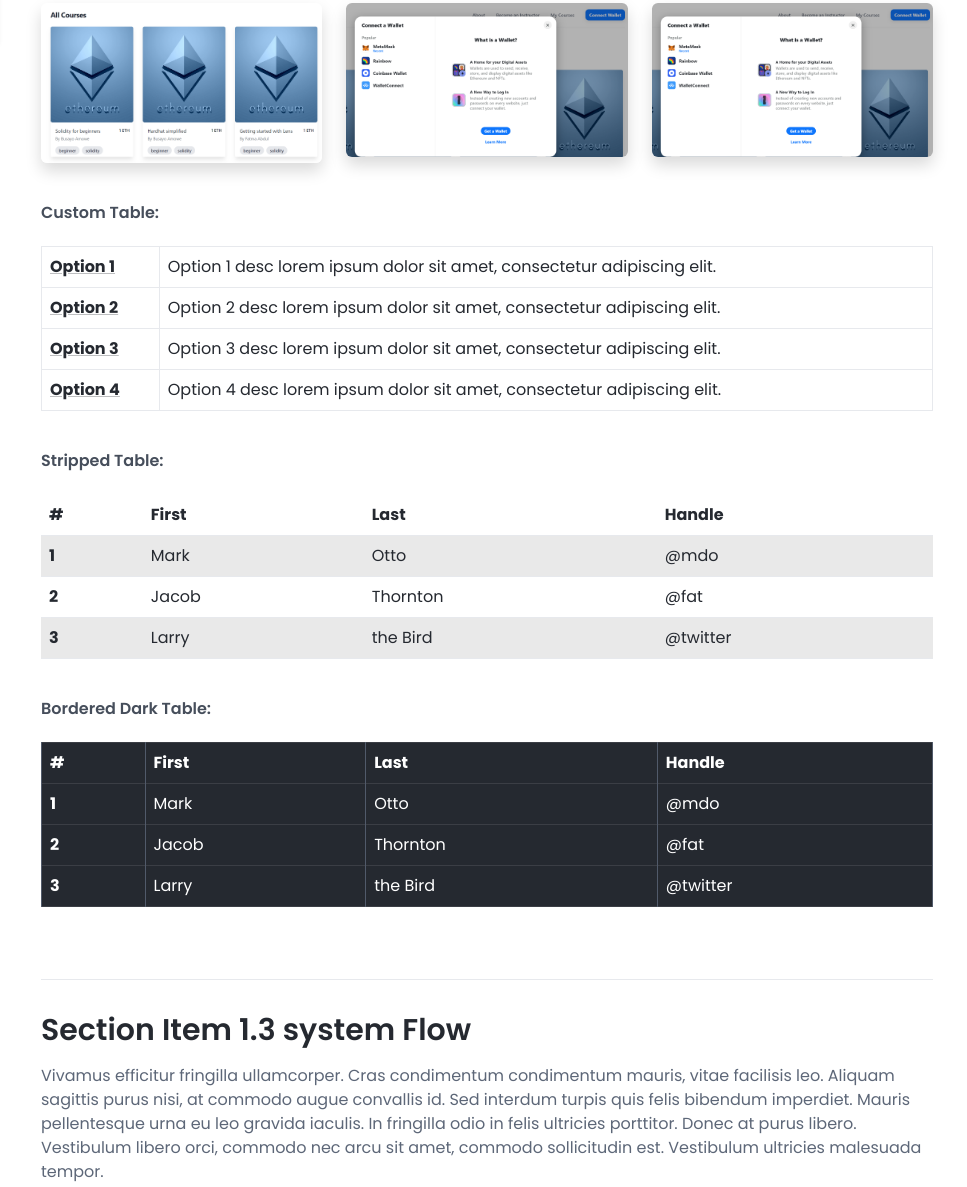
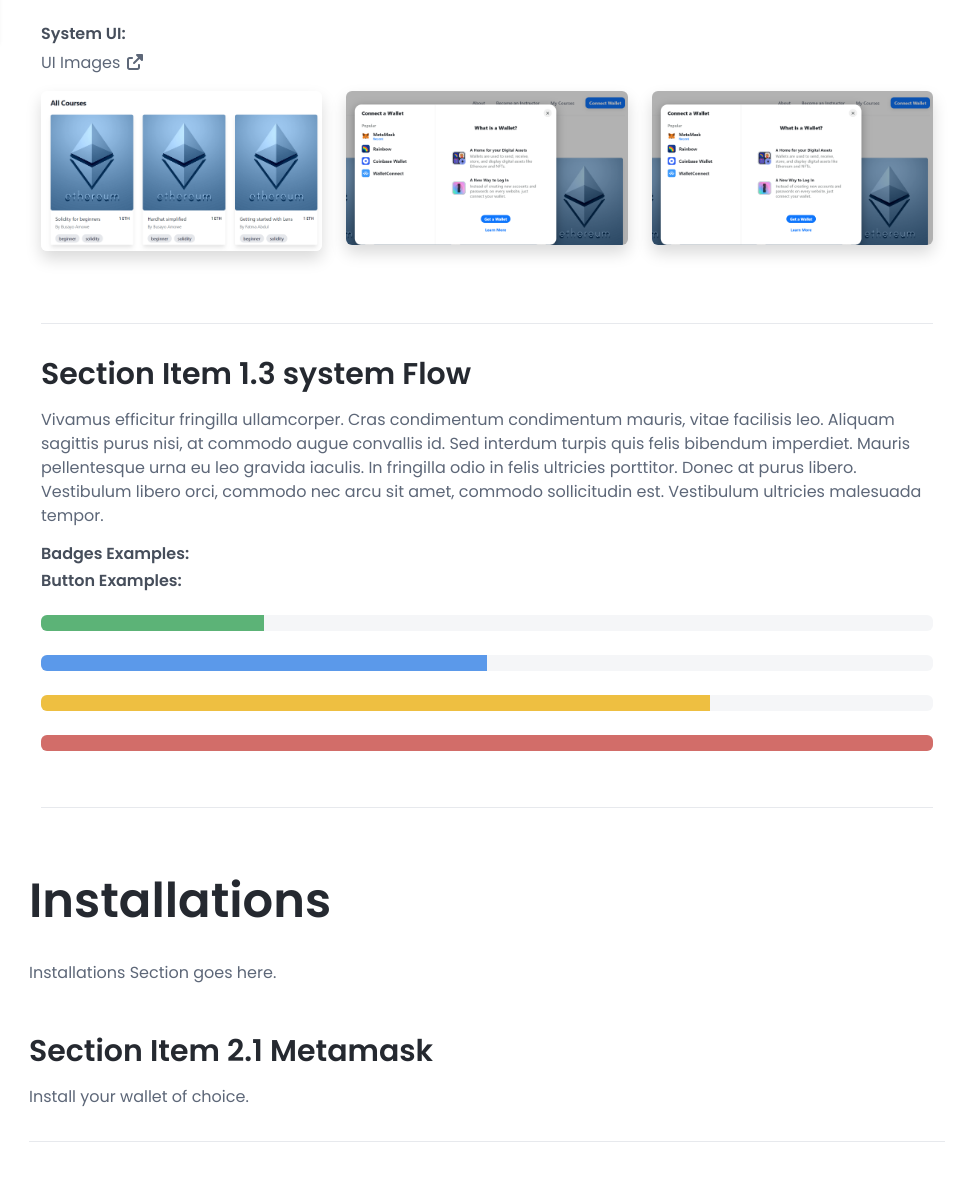
Before and after one commit to Primero-Project/Documentation, a plain HTML site: page docs-page.html in a window 1280 px wide. Shown: the part 755-1942 px from the top of the page, without its empty margins (303-1270 px from the left). Drawn offline with nearby package versions, Linux system fonts and the light colour scheme.

Commit message:
intro update

```diff
--- a/docs-page.html
+++ b/docs-page.html
@@ -103,16 +103,13 @@
 				    <header class="docs-header">
 					    <h1 class="docs-heading">Introduction <span class="docs-time">Last updated: 2022-11-17</span></h1>
 					    <section class="docs-intro">
-						    <p>Section intro goes here.</p>
+						    <p>Who we are</p>
 						</section><!--//docs-intro-->
 
 						<h5>Intro</h5>
-						<p>You can <a class="theme-link" href="https://gist.github.com/"  target="_blank">embed your code snippets using Github gists</a></p>
-						<div class="docs-code-block">
-							<!-- ** Embed github code starts ** -->
-							<script src="https://gist.github.com/xriley/fce6cf71edfd2dadc7919eb9c98f3f17.js"></script>
-							<!-- ** Embed github code ends ** -->
-						</div><!--//docs-code-block-->
+						<p>Africa and Latin America’s massive, mobile populations are at the brink of web3 mass adoption, leapfrogging antiquated infrastructures to unleash innovation and growth. In 2021, Africa’s crypto payments increased 1200% and Latin America is the 6th region in crypto volume. There is a knowledge gap that Primero3 will address.Primero3 is the world’s first decentralized online learning platform and marketplace revolutionizing access to web3 courses in Africa and Latin America.</p>
+
+
 
 					    <!--//docs-code-block-->
 
@@ -120,8 +117,9 @@
 				    </header>
 				    <section class="docs-section" id="item-1-1">
 						<h2 class="section-heading">Section Item 1.1</h2>
-						<p>Vivamus efficitur fringilla ullamcorper. Cras condimentum condimentum mauris, vitae facilisis leo. Aliquam sagittis purus nisi, at commodo augue convallis id. </p>
-						<p>Code Example: <code>npm install &lt;package&gt;</code></p>
+						<p>We seek to upskill students and help entire populations become fluent in web3 and related technologies, while we will enable instructors to reach a global audience and perceive additional income from becoming a globalized teaching workforce. We are NFT-gated to prevent course piracy, protect creator IP and revenues, and enable security. We are culturally aligned with people’s needs.</p>
+							 </p>
+
 
 
 
@@ -148,97 +146,7 @@
 
 						</div><!--//gallery-->
 
-						<h5>Custom Table:</h5>
-						<div class="table-responsive my-4">
-							<table class="table table-bordered">
-								<tbody>
-								    <tr>
-									    <th class="theme-bg-light"><a class="theme-link" href="#">Option 1</a></th>
-									    <td>Option 1 desc lorem ipsum dolor sit amet, consectetur adipiscing elit. </td>
-									</tr>
-									<tr>
-									      <th class="theme-bg-light"><a class="theme-link" href="#">Option 2</a></th>
-									      <td>Option 2 desc lorem ipsum dolor sit amet, consectetur adipiscing elit. </td>
-									</tr>
-
-									<tr>
-									    <th class="theme-bg-light"><a class="theme-link" href="#">Option 3</a></th>
-									    <td>Option 3 desc lorem ipsum dolor sit amet, consectetur adipiscing elit. </td>
-									</tr>
-
-									<tr>
-									    <th class="theme-bg-light"><a class="theme-link" href="#">Option 4</a></th>
-									    <td>Option 4 desc lorem ipsum dolor sit amet, consectetur adipiscing elit. </td>
-									</tr>
-								</tbody>
-							</table>
-						</div><!--//table-responsive-->
-						<h5>Stripped Table:</h5>
-						<div class="table-responsive my-4">
-							<table class="table table-striped">
-								<thead>
-									<tr>
-										<th scope="col">#</th>
-										<th scope="col">First</th>
-										<th scope="col">Last</th>
-										<th scope="col">Handle</th>
-									</tr>
-								</thead>
-								<tbody>
-									<tr>
-										<th scope="row">1</th>
-										<td>Mark</td>
-										<td>Otto</td>
-										<td>@mdo</td>
-									</tr>
-									<tr>
-										<th scope="row">2</th>
-										<td>Jacob</td>
-										<td>Thornton</td>
-										<td>@fat</td>
-									</tr>
-									<tr>
-										<th scope="row">3</th>
-										<td>Larry</td>
-										<td>the Bird</td>
-										<td>@twitter</td>
-									</tr>
-								</tbody>
-							</table>
-						</div><!--//table-responsive-->
-						<h5>Bordered Dark Table:</h5>
-						<div class="table-responsive my-4">
-							<table class="table table-bordered table-dark">
-								<thead>
-									<tr>
-										<th scope="col">#</th>
-										<th scope="col">First</th>
-										<th scope="col">Last</th>
-										<th scope="col">Handle</th>
-									</tr>
-								</thead>
-								<tbody>
-									<tr>
-										<th scope="row">1</th>
-										<td>Mark</td>
-										<td>Otto</td>
-										<td>@mdo</td>
-									</tr>
-									<tr>
-										<th scope="row">2</th>
-										<td>Jacob</td>
-										<td>Thornton</td>
-										<td>@fat</td>
-									</tr>
-									<tr>
-										<th scope="row">3</th>
-										<td>Larry</td>
-										<td>the Bird</td>
-										<td>@twitter</td>
-									</tr>
-								</tbody>
-							</table>
-						</div><!--//table-responsive-->
+						<!--//table-responsive-->
 
 
 					</section><!--//section-->
```
